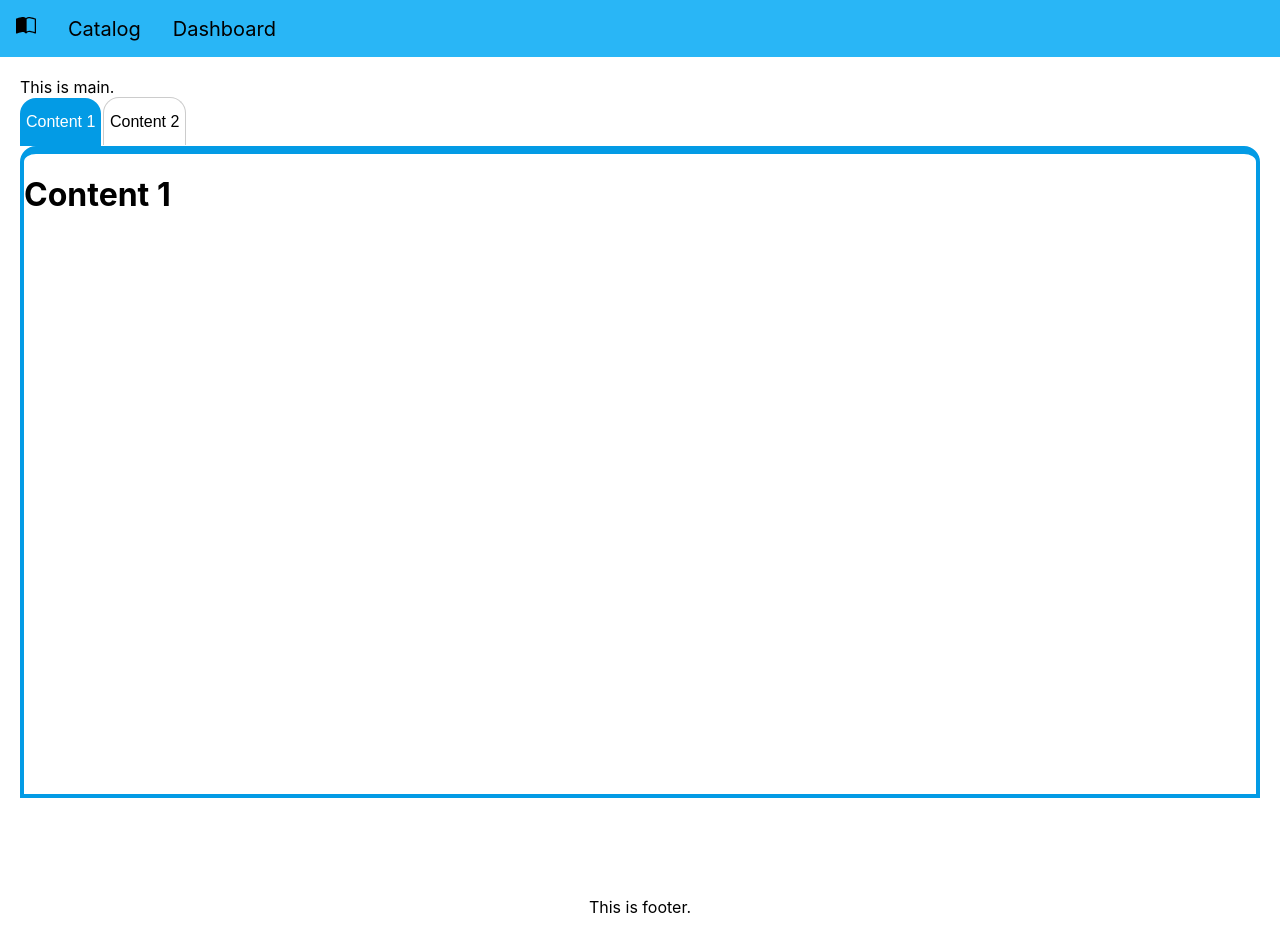
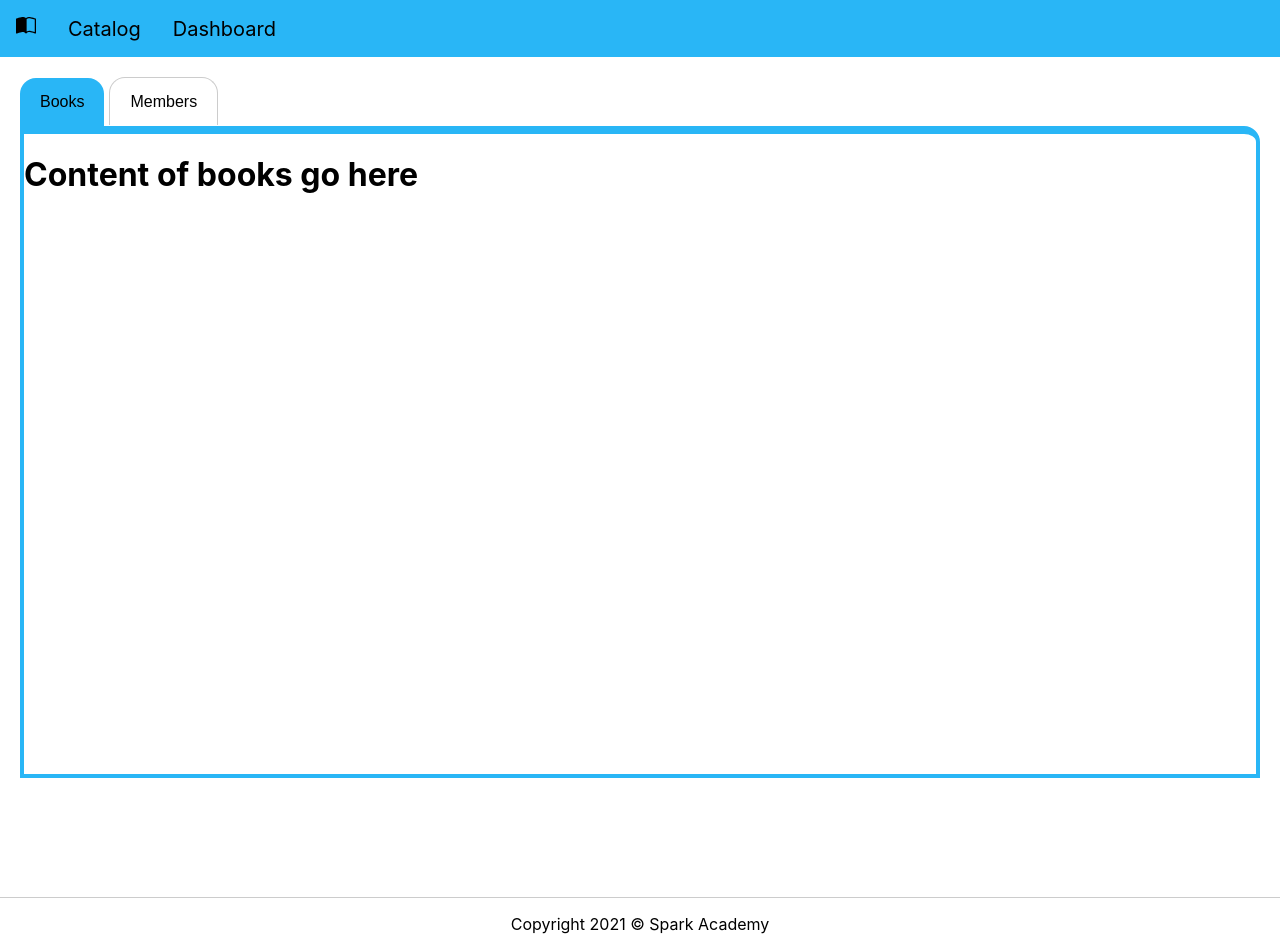
Before and after one commit to lahirusandaruwan7/library-management-system, a React (Create React App) app: page / in a window 1280 px wide. Before the commit the page ends 917 px from the top, so only its background shows below. Built offline with nearby package versions, Linux system fonts and the light colour scheme.

Commit message:
Refactor Tabs to have dynamic content and Refactor Footer

```diff
--- a/src/App.js
+++ b/src/App.js
@@ -36,10 +36,10 @@ function App() {
       </Navbar>
 
       <Main>
-        This is main.
+
         <Dashboard></Dashboard>
       </Main>
-      <Footer>This is footer.</Footer>
+      <Footer>Copyright {new Date().getFullYear()} &copy; Spark Academy{" "}</Footer>
     </ThemeProvider>
   );
 }
--- a/src/components/Layout.js
+++ b/src/components/Layout.js
@@ -10,5 +10,7 @@ export const Footer = styled.footer`
 
   display: flex;
   justify-content: center;
+  padding:1em;
+  border-top:1px solid #ccc;
 
 `;
--- a/src/components/Tabs.js
+++ b/src/components/Tabs.js
@@ -1,9 +1,16 @@
+import React, { useState } from "react";
 import styled from "styled-components";
 
-export const Tabs = styled.div`
+export const TabsContainer = styled.div`
   overflow: hidden;
   background: #fff;
   height: 100%;
+`;
+const TabButtonContainer = styled.div`
+  > * {
+    flex: 1 1 0;
+    max-width: 10em;
+  }
 `;
 
 export const Tab = styled.button`
@@ -11,25 +18,26 @@ export const Tab = styled.button`
   outline: none;
   cursor: pointer;
   position: relative;
-  margin-right: 0.1em;
+  padding: 8px 20px;
   font-size: 1em;
   border: ${(props) => (props.active ? "" : "1px solid #ccc")};
   border-bottom: none;
-  background-color: ${(props) => (props.active ? "#039be5" : "#fff")};
+  background-color: ${(props) =>
+    props.active ? props.theme.primary.main : "#fff"};
   height: 3em;
-  color: ${(props) => (props.active ? "#fff" : "#000")};
+  color: ${(props) => props.theme.primary.textColor};
   border-top-left-radius: 1em;
   border-top-right-radius: 1em;
-
+  margin: 0px 5px 0px 0px;
   :hover {
-    background-color: #4fc3f7;
+    background-color: ${(props) => props.theme.primary.light};
   }
 `;
 
-export const TabContent = styled.div`
-  border: 0.25em solid #039be5;
-  border-top: 0.5em solid #039be5;
-  border-top-left-radius: 1em;
+export const TabContents = styled.div`
+  border: 0.25em solid ${(props) => props.theme.primary.main};
+  border-top: 0.5em solid ${(props) => props.theme.primary.main};
+
   border-top-right-radius: 1em;
   min-height: 80vh;
 `;
@@ -37,3 +45,41 @@ export const TabContent = styled.div`
 export const Content = styled.div`
   ${(props) => (props.active ? "" : "display:none")}
 `;
+
+export default function Tabs(props) {
+  const { contents } = props;
+
+  const [active, setActive] = useState(0);
+
+  const handleClick = (event) => {
+    const index = parseInt(event.target.id, 0);
+    if (index !== active) {
+      setActive(index);
+    }
+  };
+  return (
+    <TabsContainer>
+      <TabButtonContainer>
+        {contents.map((content, index) => (
+          <Tab onClick={handleClick} active={active === index} id={index}>
+            {content.title}
+          </Tab>
+        ))}
+      </TabButtonContainer>
+      <TabContents>
+        {contents.map((content, index) => (
+          <Content active={active === index}>{content.elements}</Content>
+        ))}
+      </TabContents>
+    </TabsContainer>
+  );
+}
+
+/*const [active, setActive] = useState(0);
+
+const handleClick = (event) => {
+  const index = parseInt(event.target.id, 0);
+  if (index !== active) {
+    setActive(index);
+  }
+};*/
--- a/src/containers/Dashboard.js
+++ b/src/containers/Dashboard.js
@@ -1,37 +1,14 @@
-import React, { useState } from "react";
+import React from "react";
 
-import { Content, Tab, TabContent, Tabs } from "../components/Tabs";
+import Tabs from "../components/Tabs";
 
 const Dashboard = () => {
-  const [active, setActive] = useState(0);
+  const contents = [
+    { title: "Books", elements: <h1>Content of books go here</h1> },
+    { title: "Members", elements: <h1>Content of members go here</h1> },
+  ];
 
-  const handleClick = (event) => {
-    const index = parseInt(event.target.id, 0);
-    if (index !== active) {
-      setActive(index);
-    }
-  };
-
-  return (
-    <Tabs>
-      <Tab id={0} onClick={handleClick} active={active === 0}>
-        Content 1
-      </Tab>
-      <Tab id={1} onClick={handleClick} active={active === 1}>
-        Content 2
-      </Tab>
-
-      <TabContent>
-        <Content active={active === 0}>
-          <h1>Content 1</h1>
-        </Content>
-
-        <Content active={active  === 1}>
-          <h1>Content 2</h1>
-        </Content>
-      </TabContent>
-    </Tabs>
-  );
+  return <Tabs contents={contents} />;
 };
 
 export default Dashboard;
```
Also changed, not shown: src/components/Navbar.js (+3 -4 lines).
